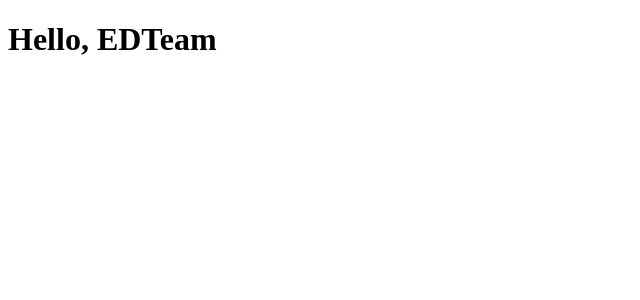
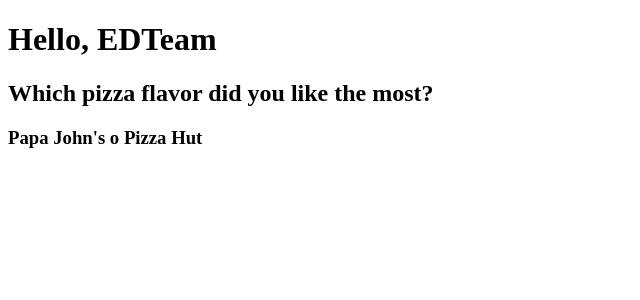
Before and after one commit to jlcarrascof/vsc-options-api-2019, a Vue app in the folder class4/: page / in a window 1280 px wide. Shown: the top 300 px of the page, without its empty margins (0-640 px from the left). Built offline with nearby package versions, Linux system fonts and the light colour scheme.

Commit message:
Add pizza flavor question to App.vue and update ChildComponent to use slot

```diff
--- a/class4/src/App.vue
+++ b/class4/src/App.vue
@@ -1,6 +1,7 @@
 <template>
   <ChildComponent>
     <h2>Which pizza flavor did you like the most?</h2>
+    <h3>Papa John's o Pizza Hut</h3>
   </ChildComponent>
 </template>
 
--- a/class4/src/components/ChildComponent.vue
+++ b/class4/src/components/ChildComponent.vue
@@ -1,6 +1,7 @@
 <template>
     <div>
         <h1>Hello, EDTeam</h1>
+        <slot />
     </div>
 </template>
 
```
